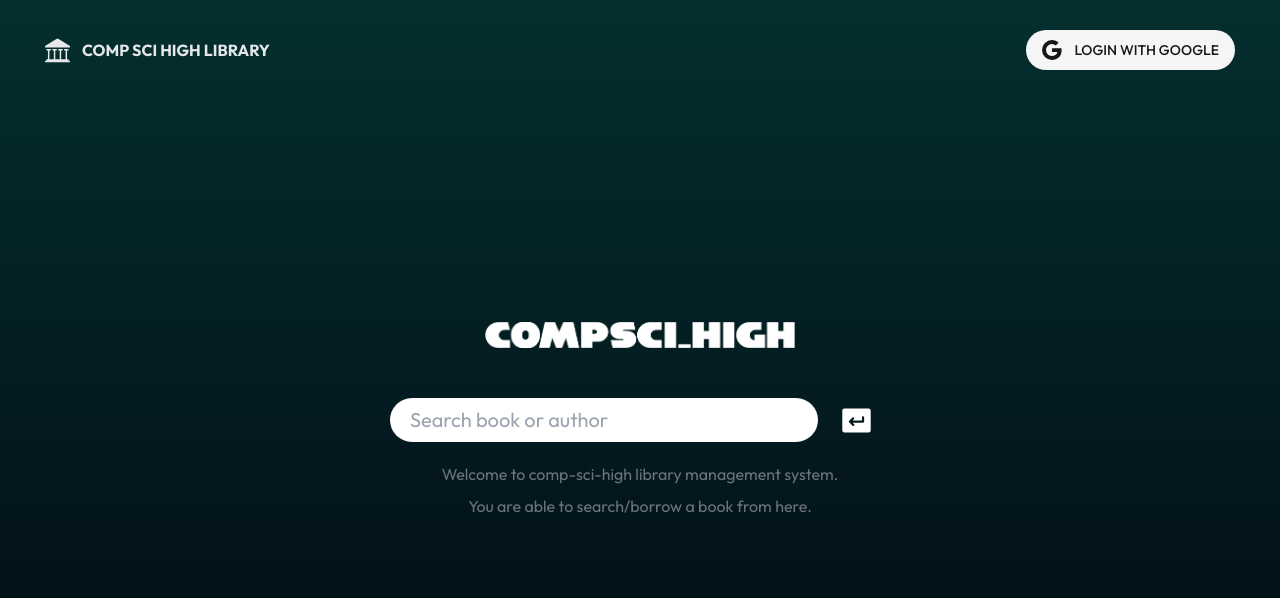
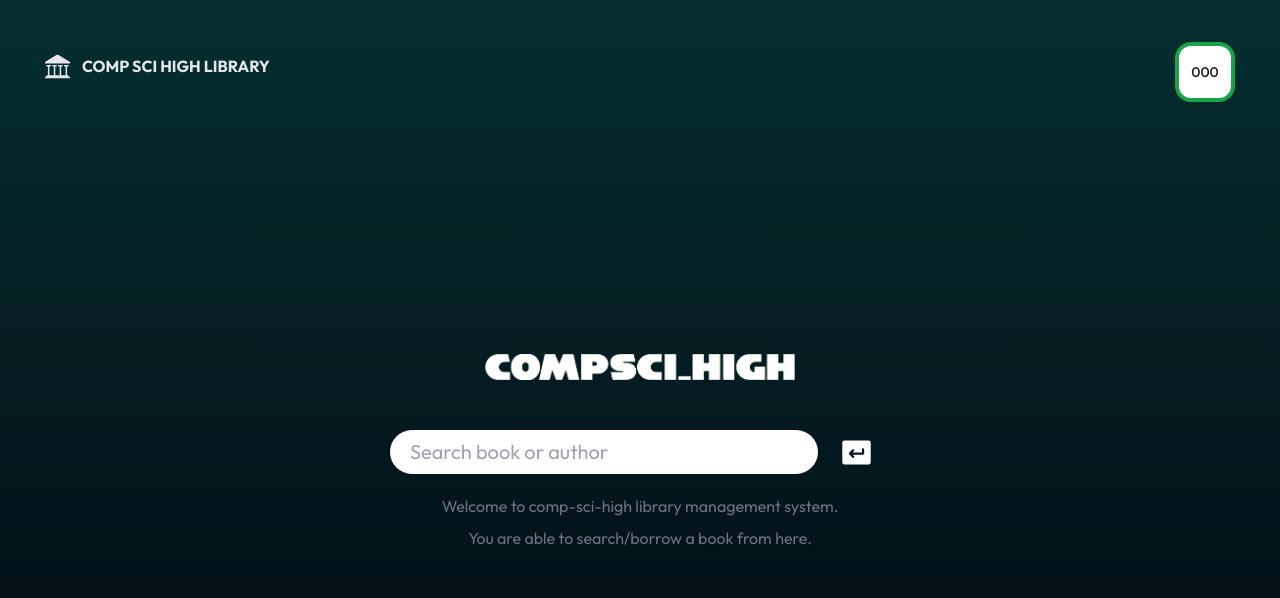
Before and after one commit to Kyptdin/Comp-Sci-High-Library-Management-IP, a React (Vite) app in the folder app/: page / in a window 1280 px wide. Shown: the top 598 px of the page. Built offline with nearby package versions, Linux system fonts and the light colour scheme.

Commit message:
Error page + Loading page

```diff
--- /dev/null
+++ b/app/src/components/AuthUi/LoginButton.tsx
@@ -0,0 +1,16 @@
+import { BsGoogle } from "react-icons/bs";
+
+import { Button } from "@/components/ui/button";
+
+import { loginWithGoogle } from "@/services/auth";
+
+export const LoginButton = () => {
+    return <Button
+        variant="secondary"
+        className="rounded-full"
+        onClick={() => loginWithGoogle()}
+    >
+        <BsGoogle size={20} className="mr-3" />
+        LOGIN WITH GOOGLE
+    </Button>
+}
--- /dev/null
+++ b/app/src/components/AuthUi/UserProfile.tsx
@@ -0,0 +1,33 @@
+import {
+    DropdownMenu,
+    DropdownMenuTrigger,
+    DropdownMenuContent,
+    DropdownMenuItem
+} from "@/components/ui/dropdown-menu";
+
+import { Button } from "@/components/ui/button";
+
+import { IoLogOut } from "react-icons/io5";
+import { BiSolidBookAdd } from "react-icons/bi";
+
+export const UserProfile = () => {
+    return <DropdownMenu>
+        <DropdownMenuTrigger asChild>
+            <Button className="mt-3 w-[60px] h-[60px] rounded-2xl bg-white border-4 border-green-600" variant="link">
+                <span className="">000</span>
+            </Button>
+        </DropdownMenuTrigger>
+
+        <DropdownMenuContent className="w-56 mr-[50px]">
+            <DropdownMenuItem className="text-red-800">
+                <IoLogOut size={32}/>
+                <p className="font-bold font-lg ml-1">Log out</p>
+            </DropdownMenuItem>
+
+            <DropdownMenuItem>
+                <BiSolidBookAdd size={28}/>
+                <p className="font-bold font-lg ml-1">Add book</p>
+            </DropdownMenuItem>
+        </DropdownMenuContent>
+    </DropdownMenu>
+}
--- a/app/src/components/Loading.tsx
+++ b/app/src/components/Loading.tsx
@@ -1,8 +1,8 @@
 import { FaTruckLoading } from "react-icons/fa";
 
 export const Loading = () => {
-    return <div className="w-full h-[50vh] flex justify-center items-center flex-col">
-        <FaTruckLoading size={50} color="white" className="my-5"/>
+    return <div className="w-full h-[75vh] flex justify-center items-center">
+        <FaTruckLoading size={50} color="white" className="mr-5"/>
         <p className="text-3xl text-white font-outfit">Content is loading.</p>
     </div>
 }
--- a/app/src/components/Navbar.tsx
+++ b/app/src/components/Navbar.tsx
@@ -1,13 +1,15 @@
 import { ImLibrary } from "react-icons/im";
-import { BsGoogle } from "react-icons/bs";
 
-import { Button } from "@/components/ui/button";
+import { LoginButton } from "@/components/AuthUi/LoginButton";
+import { UserProfile } from "@/components/AuthUi/UserProfile";
 import { SearchBar } from "@/components/SearchBar";
 
 import { Link } from "react-router-dom";
-import { loginWithGoogle } from "@/services/auth";
 
 export const Navbar = ({ showNavbar = true }: { showNavbar?: boolean }) => {
+  // const { userData } = useLoggedInUser();
+  // console.log(userData);
+
   return (
     <div className="px-5 py-[30px] mx-[25px] flex justify-between items-center font-outfit">
       <Link to={"/"} className="flex items-center justify-center text-gray-200">
@@ -17,16 +19,8 @@ export const Navbar = ({ showNavbar = true }: { showNavbar?: boolean }) => {
 
       {showNavbar ? <SearchBar /> : <></>}
 
-      <div>
-        <Button
-          variant="secondary"
-          className="rounded-full"
-          onClick={() => loginWithGoogle()}
-        >
-          <BsGoogle size={20} className="mr-3" />
-          LOGIN WITH GOOGLE
-        </Button>
-      </div>
+      {/* <LoginButton/> */}
+      <UserProfile/>
     </div>
   );
 };
--- a/app/src/main.tsx
+++ b/app/src/main.tsx
@@ -4,17 +4,19 @@ import { createBrowserRouter, RouterProvider } from "react-router-dom";
 
 import { HomePage } from "./pages/HomePage.tsx";
 import { SearchPage } from "./pages/SearchPage.tsx";
+import { ErrorPage } from "./pages/ErrorPage.tsx";
 import React from "react";
 
 const router = createBrowserRouter([
   {
     path: "/",
     element: <HomePage />,
+    errorElement: <ErrorPage/>,
   },
-
   {
     path: "search/:searchQuery",
     element: <SearchPage />,
+    errorElement: <ErrorPage/>,
   },
 ]);
 
--- /dev/null
+++ b/app/src/pages/ErrorPage.tsx
@@ -0,0 +1,15 @@
+import { Navbar } from "@/components/Navbar";
+import { Error } from "@/components/Error";
+
+// npx supabase gen types typescript --project-id "vygjxzhtqazwuskkaxpz" --schema public > src/supabase/schema.ts
+export const ErrorPage = () => {
+  return (
+    <div className="min-h-screen bg-gradient-to-t from-gray-950 to-teal-950">
+      <Navbar showNavbar={true} />
+
+      <div className="flex flex-col justify-center items-center p-5 h-[80vh]">
+        <Error/>
+      </div>
+    </div>
+  );
+};
--- a/app/src/services/auth.ts
+++ b/app/src/services/auth.ts
@@ -1,4 +1,6 @@
 import { supabase } from "../supabase/supabaseClient";
+
+import { useState, useEffect } from "react";
 
 export const loginWithGoogle = async () => {
   const oAuthReponse = await supabase.auth.signInWithOAuth({
```
